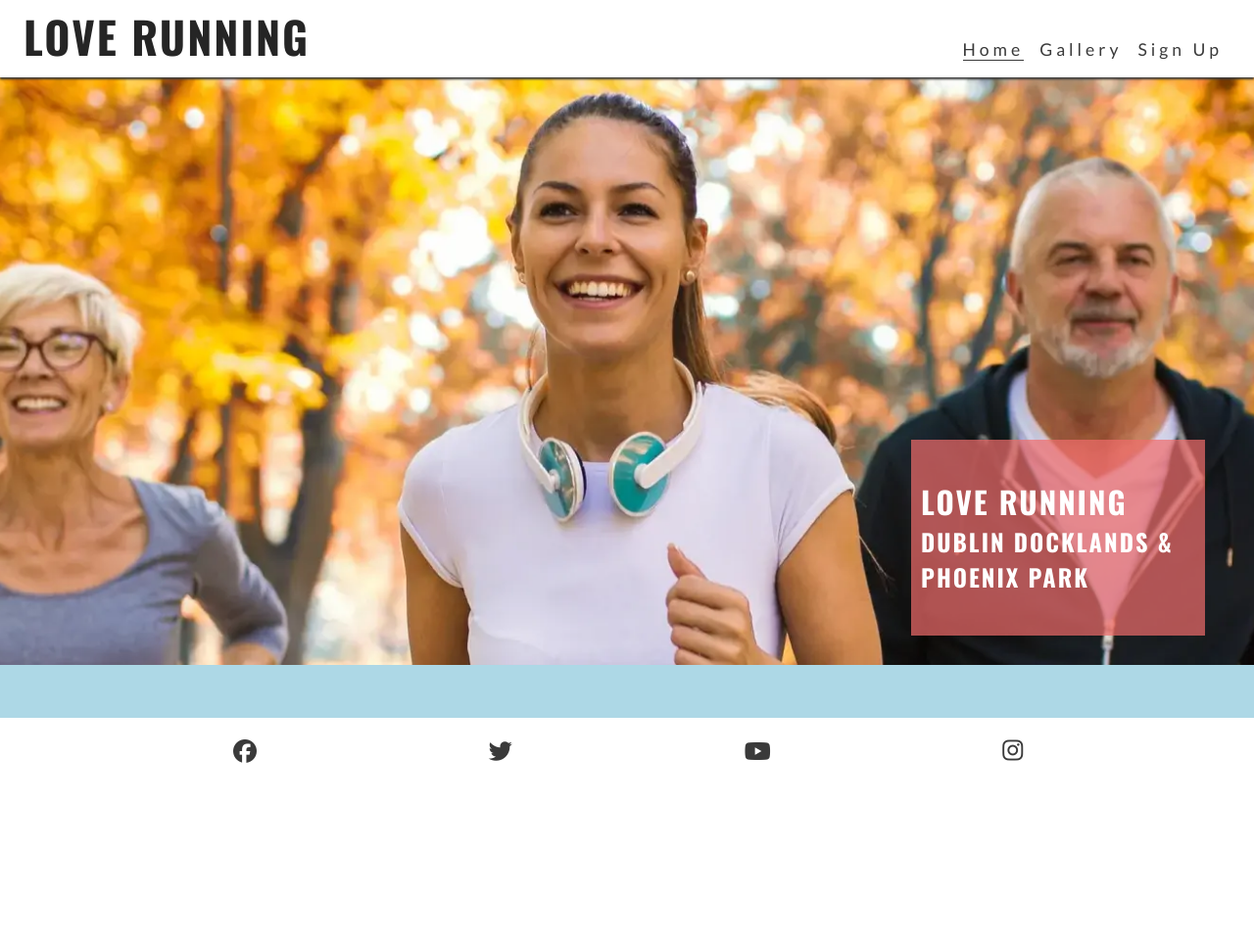
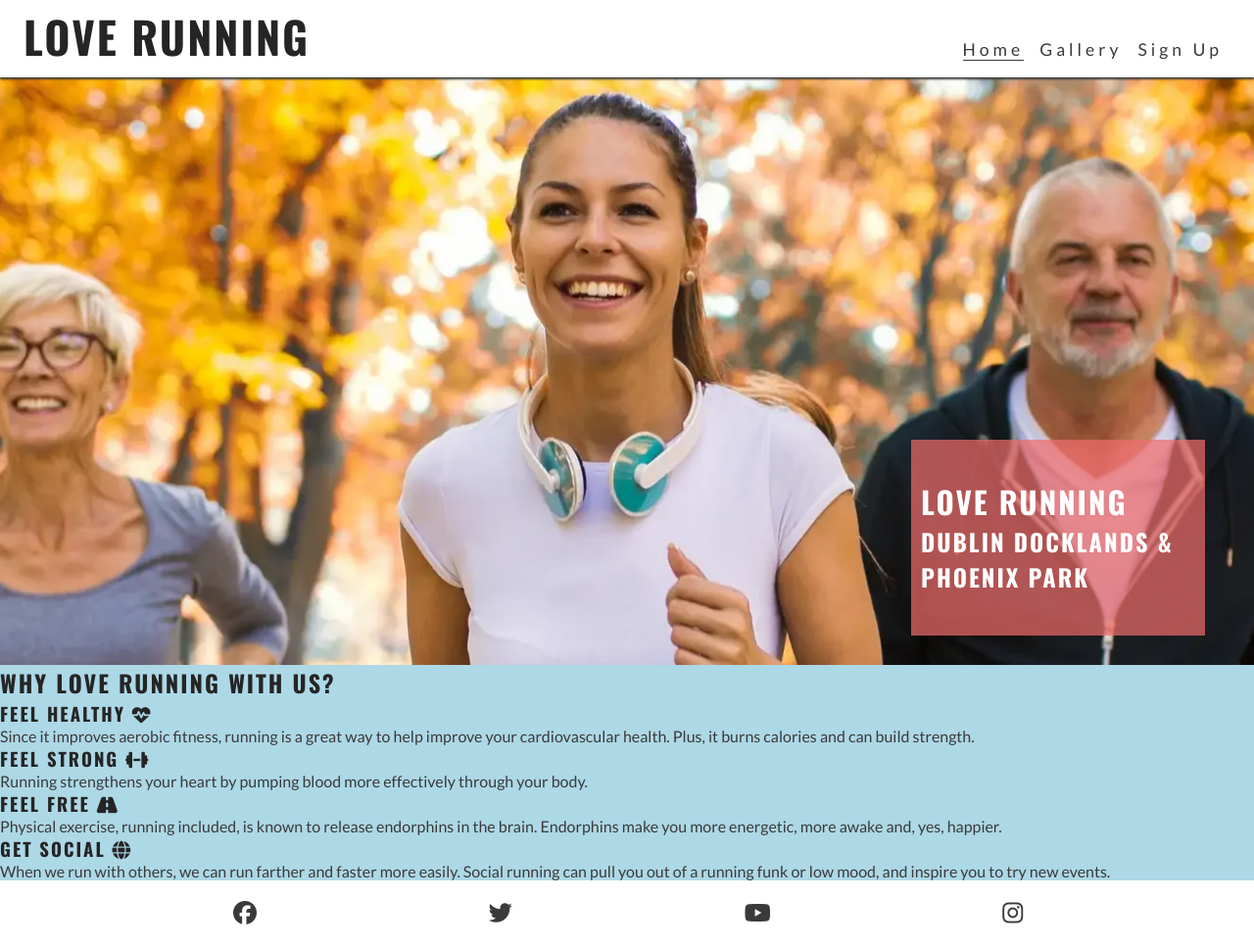
Before and after one commit to JamesVanstone/Love-Running, a plain HTML site: page index.html in a window 1280 px wide. Shown: the whole page at 98% size. Before the commit the page ends 800 px from the top, so only its background shows below. Drawn offline with nearby package versions, Linux system fonts and the light colour scheme.

Commit message:
add benefits section to index body.

```diff
--- a/assets/css/style.css
+++ b/assets/css/style.css
@@ -114,6 +114,10 @@ main {
     color: #ffffff;
 }
 
+#reasons {
+    width: 90%;
+}
+
 /* Footer */
 #social-networks {
     text-align: center;
--- a/index.html
+++ b/index.html
@@ -43,6 +43,32 @@
                 <h3>Dublin Docklands & Phoenix Park</h3>
             </div>
         </section>
+
+        <section id="reasons">
+            <h2>Why love running with us?</h2>
+            <div id="benefits">
+                <div id="benefits-physical">
+                    <div>
+                        <h3>Feel Healthy <i class="fa-solid fa-heart-pulse"></i></h3>
+                        <p>Since it improves aerobic fitness, running is a great way to help improve your cardiovascular health. Plus, it burns calories and can build strength.</p>
+                    </div>
+                    <div>
+                        <h3>Feel Strong <i class="fa-solid fa-dumbbell"></i></h3>
+                        <p>Running strengthens your heart by pumping blood more effectively through your body.</p>
+                    </div>
+                </div>
+                <div id="benefits-mental">
+                    <div>
+                        <h3>Feel Free <i class="fa-solid fa-road"></i></h3>
+                        <p>Physical exercise, running included, is known to release endorphins in the brain. Endorphins make you more energetic, more awake and, yes, happier.</p>
+                    </div>
+                    <div>
+                        <h3>Get Social <i class="fa-solid fa-globe"></i></h3>
+                        <p>When we run with others, we can run farther and faster more easily. Social running can pull you out of a running funk or low mood, and inspire you to try new events.</p>
+                    </div>
+                </div>
+            </div>
+        </section>
     </main>
 
     <!-- Footer -->
```
